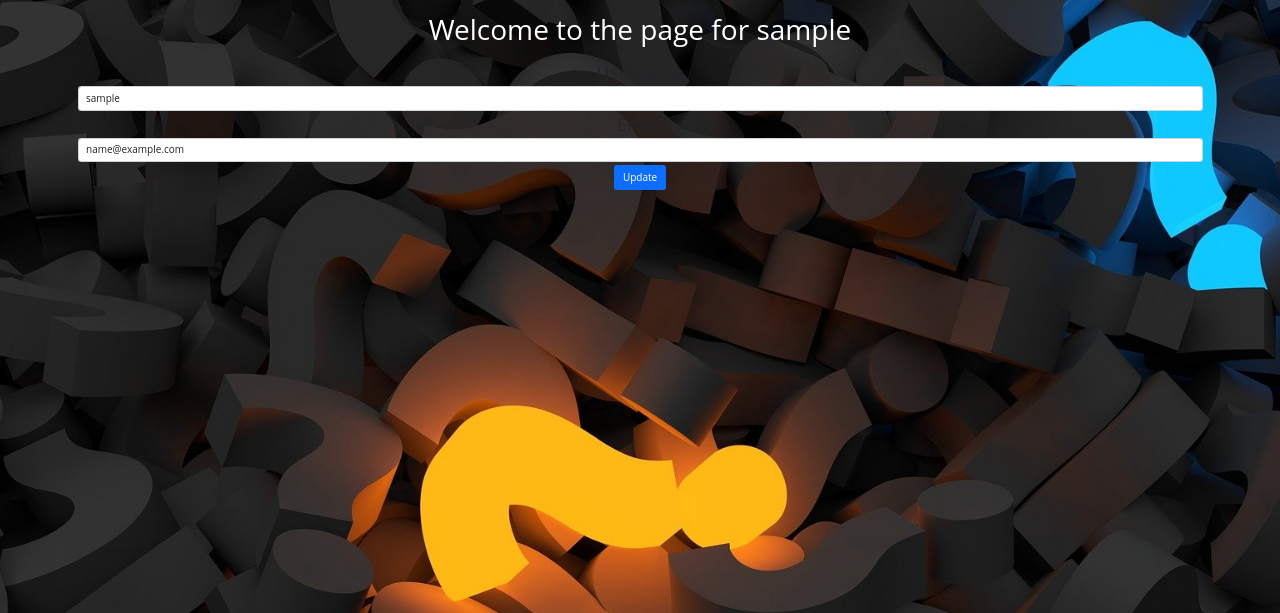
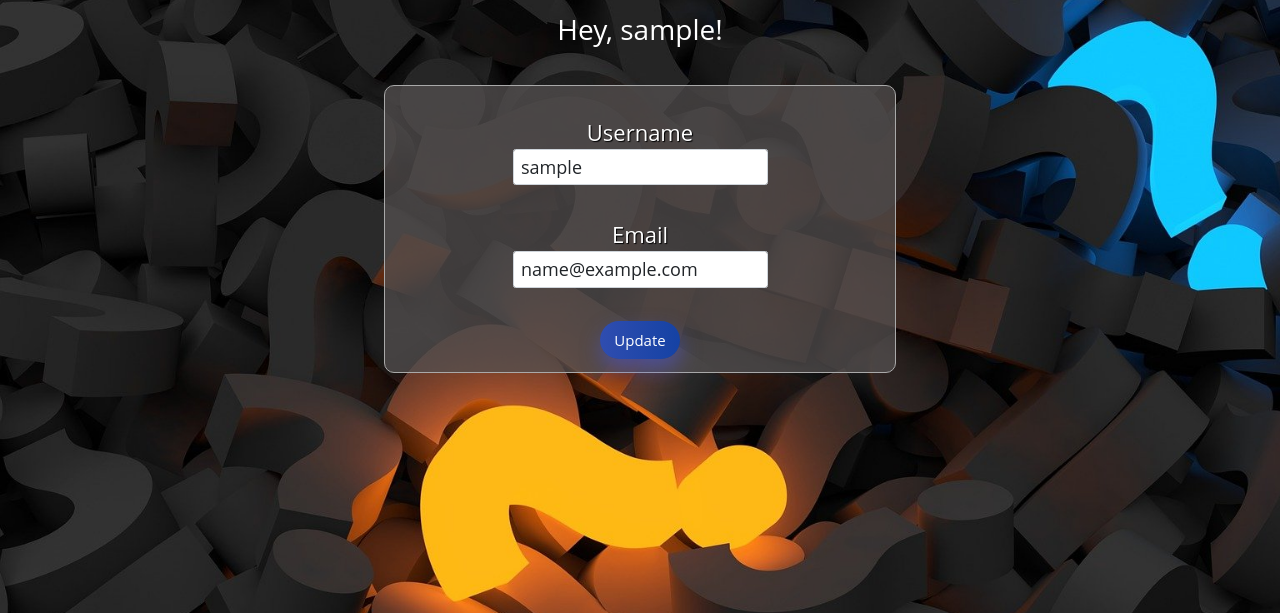
Before and after one commit to Illia-Br/should-i-do-it, a Flask app: page /account in a window 1280 px wide. Shown: the part 82-695 px from the top of the page. Run offline with Flask 2, Linux system fonts and the light colour scheme; the visitor is signed in with stand-in values (Sample User, id 1); data comes from the database, SQL or seed files in the repository; some libraries are stand-ins or nearby versions.

Commit message:
style account page

```diff
--- a/myapp/static/styles/style.css
+++ b/myapp/static/styles/style.css
@@ -276,3 +276,12 @@ h2 {
 .text-in-form {
   font-size: 1.8rem;
 }
+
+#account-container {
+  margin: 3% auto;
+  max-width: 40%;
+}
+
+#account {
+  max-width: 50%;
+}
--- a/myapp/templates/account.html
+++ b/myapp/templates/account.html
@@ -1,30 +1,24 @@
 {% extends "base.html" %}
 {% block content %}
 
+<h1>Hey, {{current_user.username}}!</h1>
 <div class="jumbotron">
     <div align="center">
-        <h1>Welcome to the page for {{current_user.username}}</h1>
     </div>
 </div>
 
-<div class="container">
-    <form method="POST" action="" enctype="multipart/form-data">
-        <div class="form-group">
+<div id="account-container" class="create-container">
+    <form id="account" class="create-form" method="POST" action="" enctype="multipart/form-data">
+
             {{form.hidden_tag()}}
-        </div>
-        <div class="form-group">
+
             {{form.username.label(class='form-group')}}
-            {{form.username(class='form-control')}}
-        </div>
-        <div class="form-group">
+            {{form.username(class='form-control text-in-form')}}
+            <br>
             {{form.email.label(class='form-group')}}
-            {{form.email(class='form-control')}}
-        </div>
-
-        <div class="form-group">
-            {{form.submit(class='btn btn-primary')}}
-        </div>
-
+            {{form.email(class='form-control text-in-form')}}
+            <br>
+            {{form.submit(class='btn-update')}}
 
     </form>
 </div>
--- a/myapp/templates/info.html
+++ b/myapp/templates/info.html
@@ -1,8 +1,8 @@
 {% extends "base.html" %}
 {% block content %}
-    <div class="jumbotron">
+    <main class="jumbotron">
         <h1>Info about our party!!</h1>
         <p>Lorem ipsum dolor sit amet consectetur adipisicing elit. Suscipit veniam nihil nostrum excepturi nulla error quaerat reprehenderit, iste ad accusamus amet nesciunt, provident laborum, voluptas molestias unde non est perferendis?</p>
-    </div>
+    </main>
 
 {% endblock %}
```
